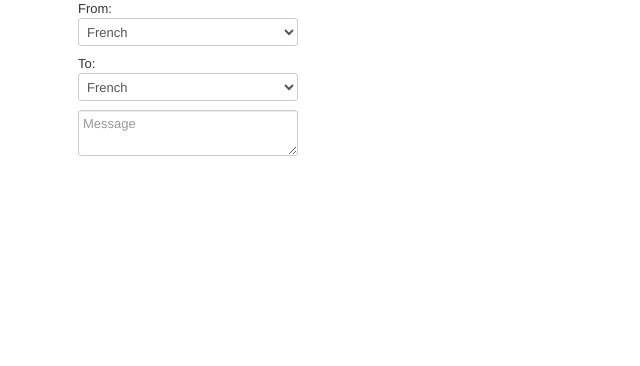
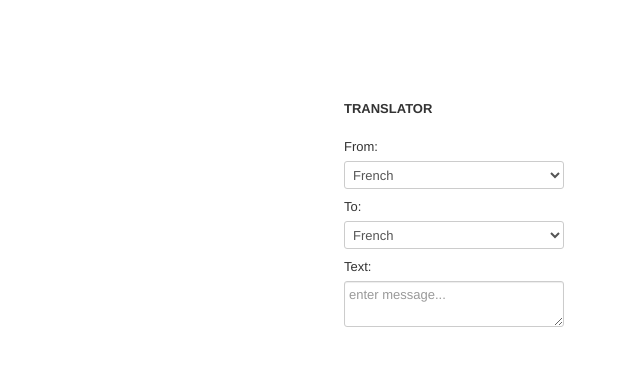
Before and after one commit to EluericoUmali/nodetranslator, a website: page public/index.html in a window 1280 px wide. Shown: the whole page, without its empty margins (72-712 px from the left). Drawn offline with Linux system fonts and the light colour scheme.

Commit message:
nodetranslator: adjust layout

```diff
--- a/config/default.json
+++ b/config/default.json
@@ -3,7 +3,7 @@
     "dbConfig": {
       "host": "localhost",
       "port": 27017,
-      "dbName": "translate_check"
+      "dbName": "dev"
     },
     "port": 3000,
     "Yandex": {
--- /dev/null
+++ b/public/assets/css/app.css
@@ -0,0 +1,15 @@
+.container {
+    width: 408px;
+    left: 0;
+    right: 0;
+    margin: auto;
+    top: 100px;
+    position: absolute;
+    height: 185px;
+}
+.container p{
+	text-align: left;
+	text-transform: uppercase;
+	font-weight: 800;
+	margin-bottom: 20px;
+}
--- a/public/index.html
+++ b/public/index.html
@@ -5,50 +5,49 @@
     <meta name="viewport" content="width=device-width, initial-scale=1">
     <title>Translator</title>
     <link rel="stylesheet" type="text/css" href="assets/css/bootstrap.css"></link>
+    <link rel="stylesheet" type="text/css" href="assets/css/app.css"></link>
 </head>
 <body>
     <div class="container">
         <div class="row">
             <form>
                 <div class="col-xs-12 col-md-12">
-                    <label>
-                    From:
-                    <select name="from" class="form-control">
+                    <p>Translator</p>
+                </div>
+                <div class="col-xs-12 col-md-12">
+                    <label for="from">From:</label>
+                    <select name="from" id="from" class="form-control">
                         <option value="fr">French</option>
                         <option value="en">English</option>
                         <option value="es">Spanish</option>
                     </select>
-                    </label>
                 </div>
                 <div class="col-xs-12 col-md-12">
-                    <label>
-                    To:
-                    <select name="to" class="form-control">
+                    <label for="to">To:</label>
+                    <select name="to" id="to" class="form-control">
                         <option value="fr">French</option>
                         <option value="en">English</option>
                         <option value="es">Spanish</option>
                     </select>
-                    </label>
+
                 </div>
                 <div class="col-xs-12 col-md-12">
-                    <textarea name="text" id="text" class="form-control" placeholder="Message"></textarea>
+                    <label for="text">Text:</label>
+                    <textarea name="text" id="text" class="form-control" placeholder="enter message..."></textarea>
                 </div>
             </form>
         </div>
     </div>
+    <script src="assets/lib/jquery-1.8.2.min.js" type="text/javascript" ></script>
     <!-- <script src="assets/js/app.js" type="text/javascript" ></script> -->
-    <script src="assets/lib/jquery-1.8.2.min.js" type="text/javascript" ></script>
     <script type="text/javascript">
         var timer;
         $('#text').on('keyup paste cut', function(){
             var parameters = $("form").serialize();
-            // if (!$(this).val()) { return false; }
             clearTimeout(timer);
             timer = setTimeout(function() {
                 $.get( '/translate',parameters, function(data) {
                     console.log(data);
-
-
                 });
             },500);
         });
```
Also changed, not shown: model/db.js (+10 -8 lines), public/assets/js/app.js (+10 -0 lines), README.md (added).
